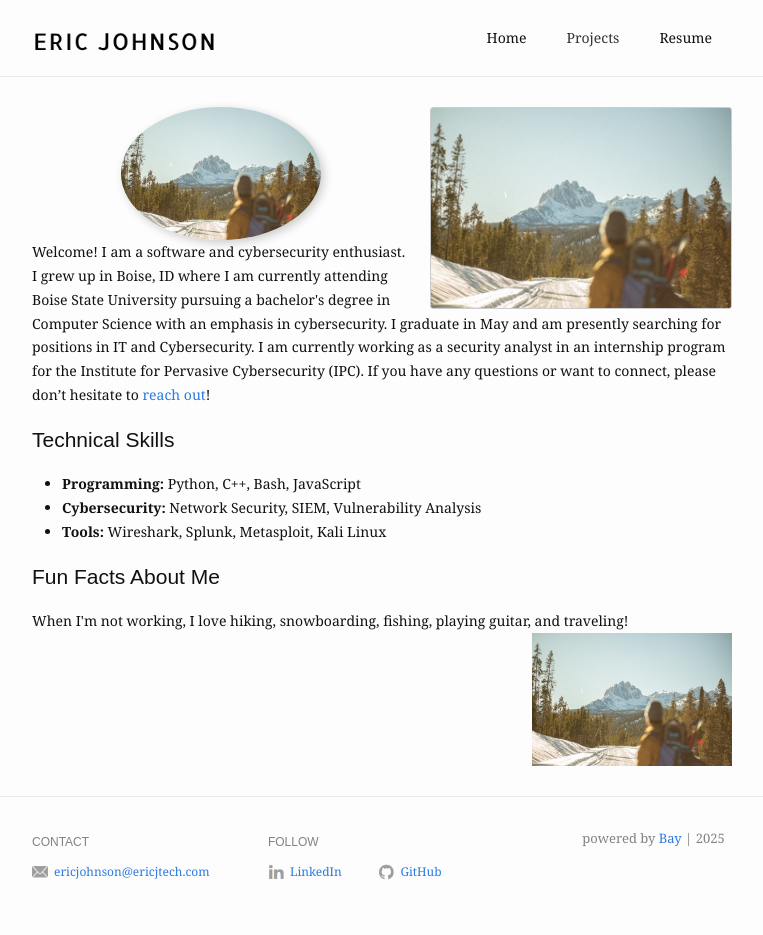
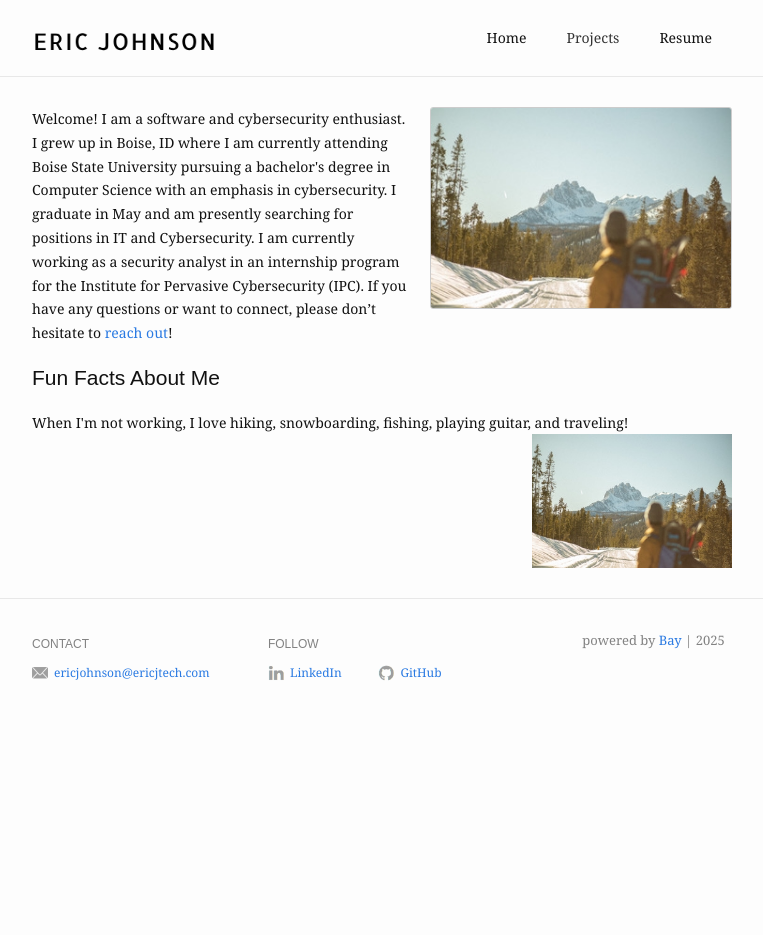
Before and after one commit to eboi1/eboi1.github.io, a Jekyll site: the page built from index.md, in a window 1280 px wide. Shown: the whole page, without its empty margins (258-1021 px from the left). Built offline with Jekyll 4.4.1, drawn with Linux system fonts in a browser that asks for light colours; after the commit the page ends 900 px from its top, so only the background shows below that.

Commit message:
more text edits

```diff
--- a/index.md
+++ b/index.md
@@ -4,22 +4,9 @@ profile_picture:
   src: /assets/img/eric-profile-pic.jpg
   alt: website picture
 ---
-<div style="text-align: center;">
-  <img src="/assets/img/eric-profile-pic.jpg" alt="Eric Johnson" style="width: 200px; border-radius: 50%; box-shadow: 3px 3px 10px rgba(0,0,0,0.2);">
-</div>
-
 <p>
   Welcome! I am a software and cybersecurity enthusiast. I grew up in Boise, ID where I am currently attending Boise State University pursuing a bachelor's degree in Computer Science with an emphasis in cybersecurity. I graduate in May and am presently searching for positions in IT and Cybersecurity. I am currently working as a security analyst in an internship program for the Institute for Pervasive Cybersecurity (IPC). If you have any questions or want to connect, please don’t hesitate to <a href="mailto:ericjohnson@ericjtech.com">reach out</a>!
 </p>
-
-
-<h2>Technical Skills</h2>
-<ul>
-  <li><strong>Programming:</strong> Python, C++, Bash, JavaScript</li>
-  <li><strong>Cybersecurity:</strong> Network Security, SIEM, Vulnerability Analysis</li>
-  <li><strong>Tools:</strong> Wireshark, Splunk, Metasploit, Kali Linux</li>
-</ul>
-
 
 <h2>Fun Facts About Me</h2>
 <p>
```
Also changed, not shown: collections/_academic/expense_flutter_app.md (+1 -1 lines), collections/_personal/coldfusion_site.md (+11 -1 lines), collections/_personal/dual_boot.md (added, +13 -0 lines), collections/_personal/pi.md (+3 -13 lines).
